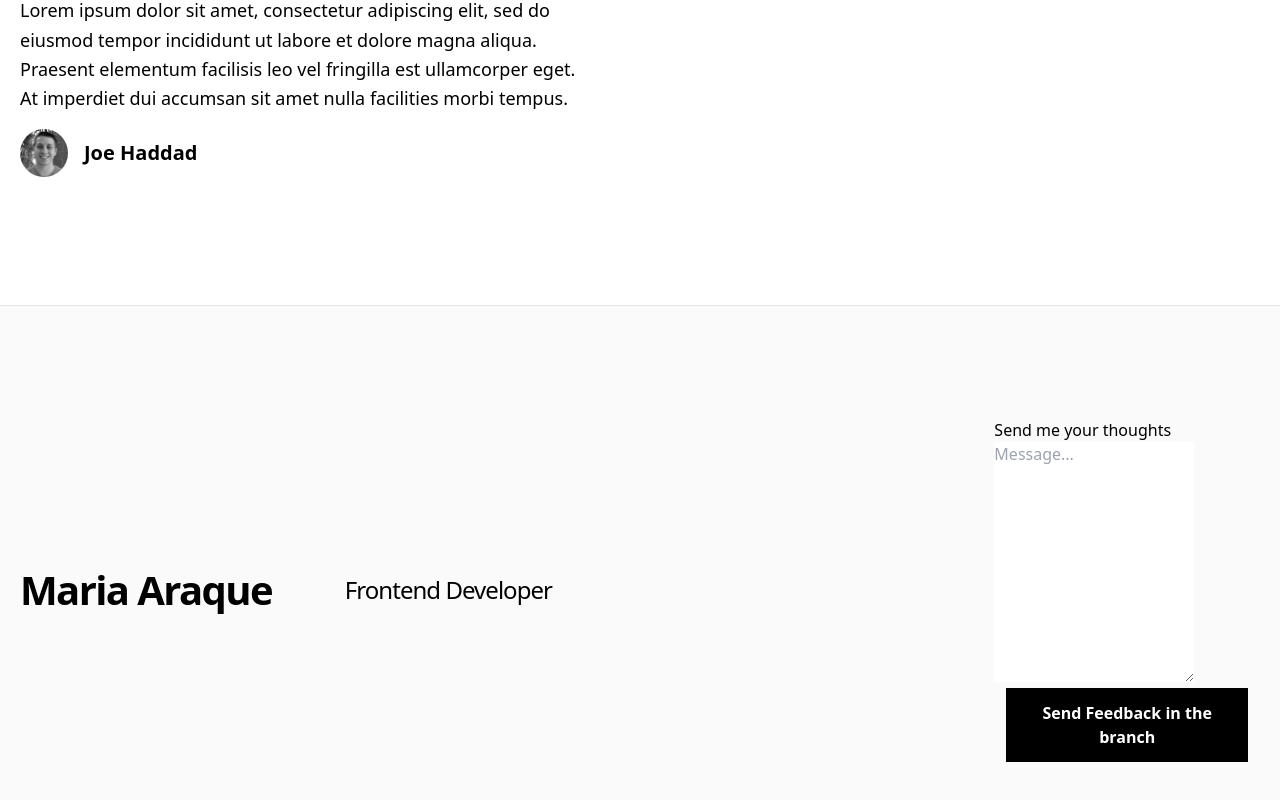
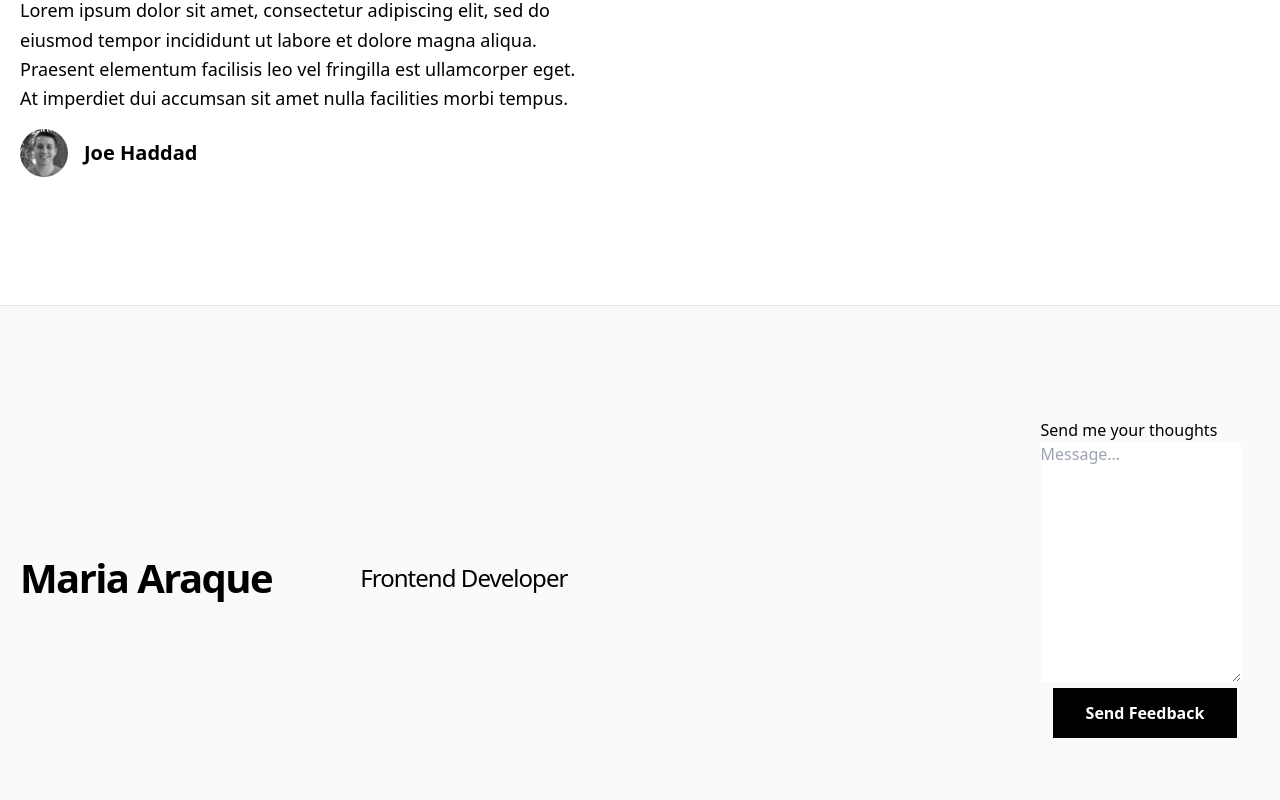
Before and after one commit to maramar0414/Blog, a Next.js app in the folder blog-starter-app/: page / in a window 1280 px wide. Shown: the part 2657-3457 px from the top of the page. Built offline with nearby package versions, Linux system fonts and the light colour scheme.

Commit message:
form styling started

```diff
--- a/blog-starter-app/components/feedback.tsx
+++ b/blog-starter-app/components/feedback.tsx
@@ -28,13 +28,16 @@ const Feedback = () => {
 }
     return (
     <>
-    <form action="/" onSubmit={submitForm}>
+    <form
+    action="/" onSubmit={submitForm}>
+    <div >
     <h1>Send me your thoughts </h1>
-    <textarea placeholder="Message..." rows={10} ref={messageRef} >
+    <textarea className="border-black border-3" placeholder="Message..." rows={10} ref={messageRef} >
        </textarea>
        <button type="submit" className="mx-3 bg-black hover:bg-white hover:text-black border border-black text-white font-bold py-3 px-12 lg:px-8 duration-200 transition-colors mb-6 lg:mb-0">
-       Send Feedback in the branch
+       Send Feedback
        </button>
+       </div>
        </form>
       </>
     )
```
